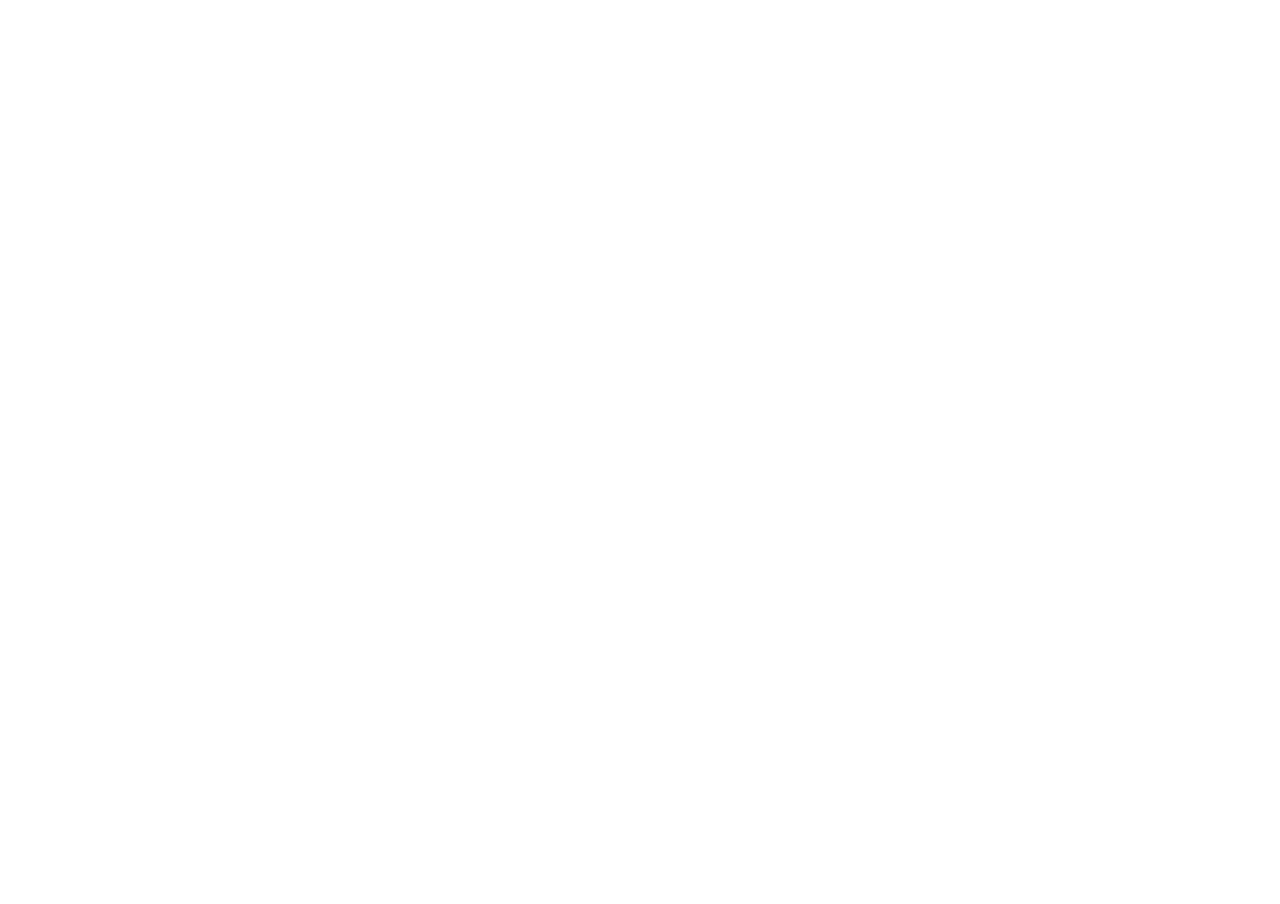
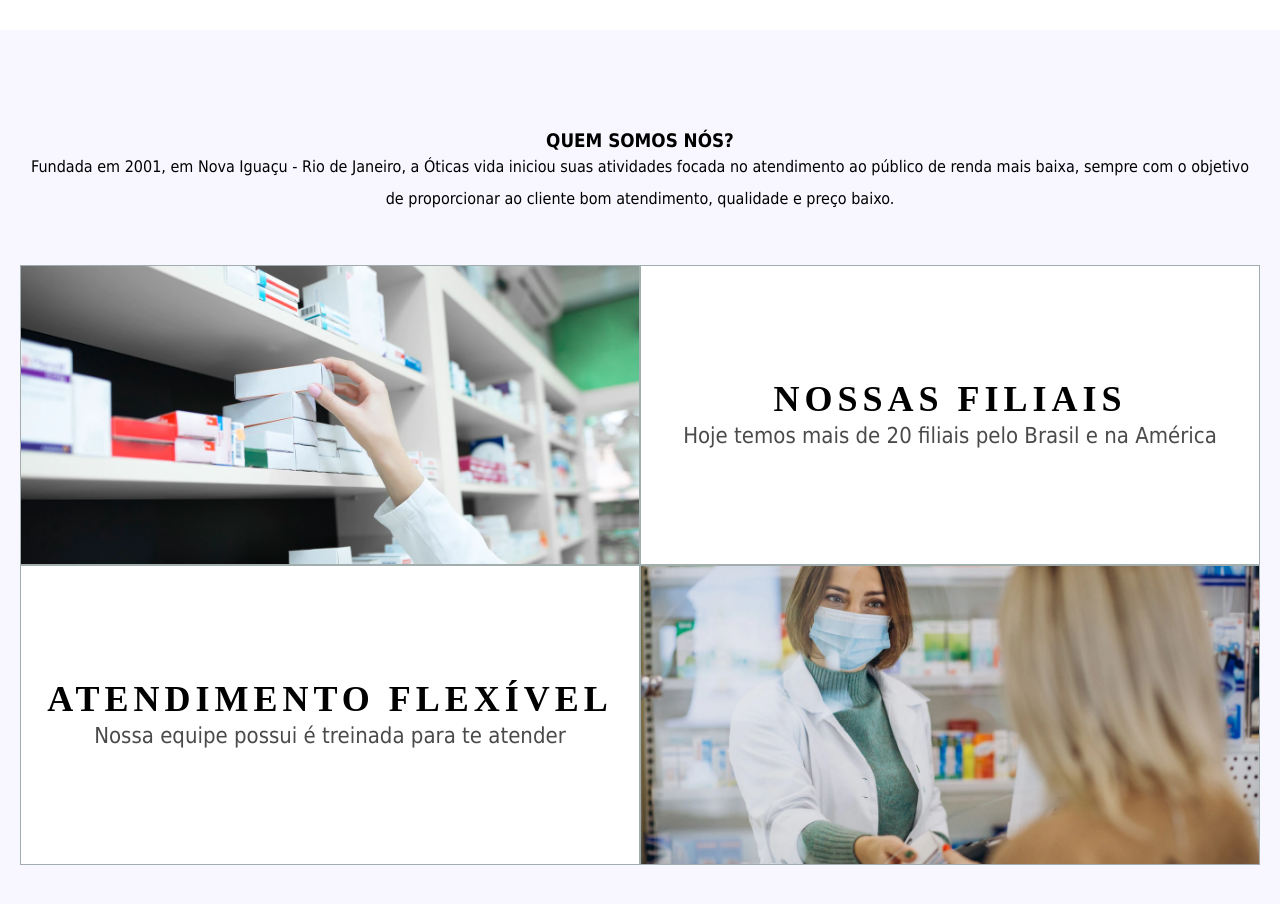
Before and after one commit to fau-33/otica-react, a Next.js app: page / in a window 1280 px wide. Shown: the part 1940-2844 px from the top of the page. Before the commit the page ends 1970 px from the top, so only its background shows below. Built offline with nearby package versions, Linux system fonts and the light colour scheme.

Commit message:
Done SecaoContato e module.css

```diff
--- /dev/null
+++ b/src/Componentes/SecaoSobre/SecaoSobre.module.css
@@ -0,0 +1,79 @@
+/* Seção sobre */
+.secaoSobre {
+  background-color: #f8f7ff;
+  padding: 100px 20px;
+  text-align: center;
+}
+
+.containerSobre p {
+  line-height: 32px;
+}
+
+.boxCards {
+  display: flex;
+  flex-wrap: wrap;
+  margin-top: 50px;
+}
+
+.boxCards img,
+.card {
+  width: 50%;
+  border: 1px solid #a2adad;
+  max-height: 300px;
+}
+
+.boxCards img {
+  object-fit: cover;
+}
+
+.card {
+  display: flex;
+  flex-direction: column;
+  justify-content: center;
+  align-items: center;
+  padding: 20px 25px;
+  background-color: #fff;
+}
+
+.card h4 {
+  font-size: 36px;
+  text-transform: uppercase;
+  font-family: "Anybody", cursive;
+  line-height: 42px;
+  letter-spacing: 5px;
+}
+
+.card p {
+  font-size: 22px;
+  color: #4a4a4a;
+}
+
+@media (max-width: 768px) {
+  .secaoSobre {
+    padding: 60px 20px;
+  }
+
+  .card {
+    padding: 15px;
+  }
+  .card h4 {
+    font-size: 22px;
+  }
+  .card p {
+    font-size: 16px;
+  }
+}
+
+@media (max-width: 550px) {
+  .secaoSobre {
+    padding: 60px 10px;
+  }
+  .boxCards {
+    flex-direction: column;
+  }
+  .boxCards img,
+  .card {
+    width: 100%;
+    height: 300px;
+  }
+}
--- /dev/null
+++ b/src/Componentes/SecaoSobre/index.jsx
@@ -0,0 +1,33 @@
+import styles from "./SecaoSobre.module.css";
+
+export default function SecaoSobre() {
+  return (
+    <section id="sobre" className={styles.secaoSobre}>
+      <div className={`limitar-secao ${styles.containerSobre}`}>
+        <h3>QUEM SOMOS NÓS?</h3>
+        <p>
+          Fundada em 2001, em Nova Iguaçu - Rio de Janeiro, a Óticas vida
+          iniciou suas atividades focada no atendimento ao público de renda mais
+          baixa, sempre com o objetivo de proporcionar ao cliente bom
+          atendimento, qualidade e preço baixo.{" "}
+        </p>
+
+        <div className={styles.boxCards}>
+          <img src="/loja.png" alt="Loja" />
+
+          <div className={styles.card}>
+            <h4>Nossas Filiais</h4>
+            <p>Hoje temos mais de 20 filiais pelo Brasil e na América</p>
+          </div>
+
+          <div className={styles.card}>
+            <h4>Atendimento flexível</h4>
+            <p>Nossa equipe possui é treinada para te atender</p>
+          </div>
+
+          <img src="/atendimento.png" alt="Atendimento" />
+        </div>
+      </div>
+    </section>
+  );
+}
--- a/src/pages/index.js
+++ b/src/pages/index.js
@@ -1,5 +1,6 @@
 import SecaoCapa from "@/Componentes/SecaoCapa";
 import SecaoProdutos from "@/Componentes/SecaoProdutos";
+import SecaoSobre from "@/Componentes/SecaoSobre";
 import Topo from "@/Componentes/Topo";
 
 export default function Home() {
@@ -8,6 +9,7 @@ export default function Home() {
       <Topo />
       <SecaoCapa />
       <SecaoProdutos />
+      <SecaoSobre />
     </div>
   );
 }
```
